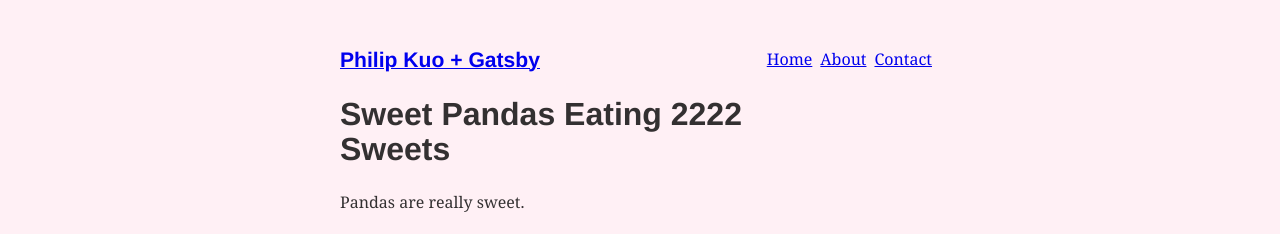
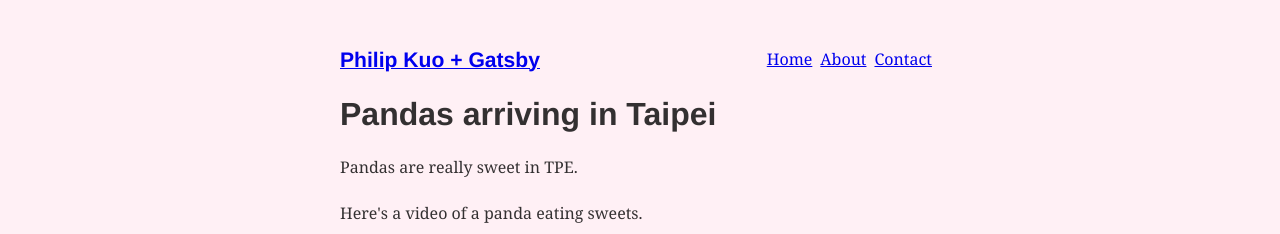
Before and after one commit to pkgamma/gatsby-exercise, a Gatsby site: page /blog-post-3 in a window 1280 px wide. Shown: the top 234 px of the page. Built offline with nearby package versions, Linux system fonts and the light colour scheme; Gatsby itself is replaced by a stand-in of ours; some packages are replaced by stand-ins of ours.

```diff
--- a/src/pages/blog-post-3.md
+++ b/src/pages/blog-post-3.md
@@ -1,9 +1,9 @@
 ---
-title: "Sweet Pandas Eating 2222 Sweets"
+title: "Pandas arriving in Taipei"
 date: "2018-07-10"
 ---
 
-Pandas are really sweet.
+Pandas are really sweet in TPE.
 
 Here's a video of a panda eating sweets.
 
```
Also changed, not shown: src/pages/index.js (+7 -2 lines).
